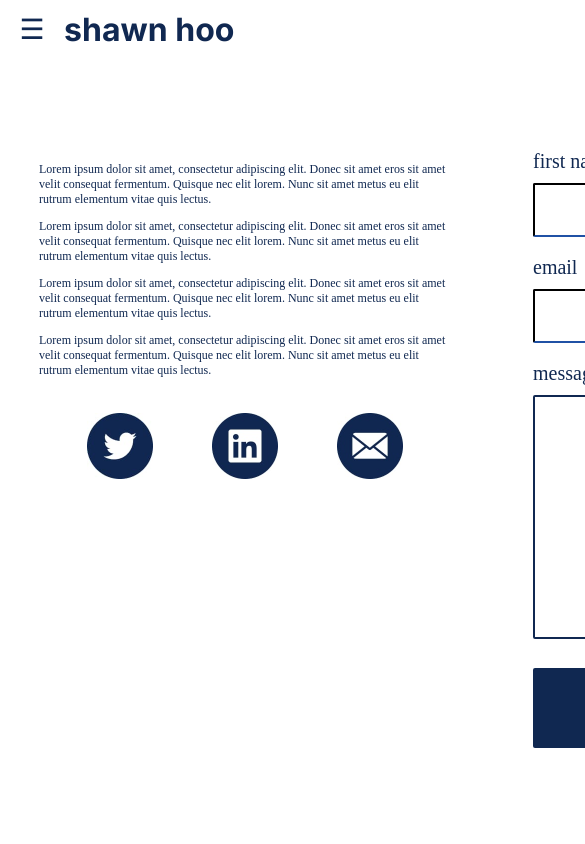
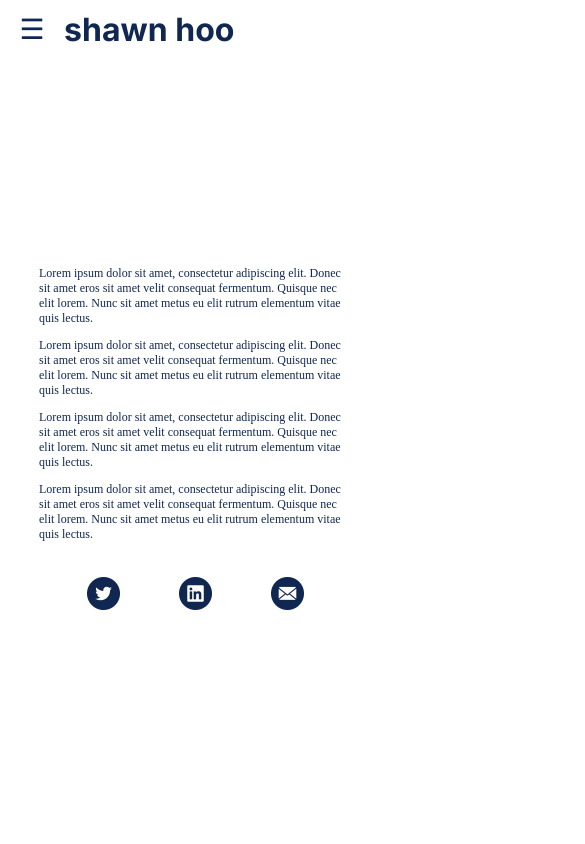
Before and after one commit to Darren-Loh/shawn-hoo-portfolio-web, a React (Create React App) app: page /contact in a window 390 px wide. Shown: the top 844 px of the page, 585 px wide, since content can reach past the window. Built offline with nearby package versions, Linux system fonts and the light colour scheme.

Commit message:
implemented mobile compatibility for contact page

```diff
--- a/src/Components/contact/ContactPage.css
+++ b/src/Components/contact/ContactPage.css
@@ -106,3 +106,105 @@
 .contactRightLabels{
     padding-bottom: 10px;
 }
+
+@media (max-width: 480px) {
+    .contactPageOuter{
+        display: flex;
+        /* align-items: center; */
+        height: 100%;
+        margin-top: 32px;
+        padding-top: 20px;
+    }
+
+    .contactPageContainer{
+        flex-direction: column;
+    }
+
+    /* left section */
+    .contactPageLeft{
+        display: flex;
+        flex-direction: column;
+        align-items: center;
+        justify-content: center;
+        height: 90vh;
+        width: 80vw;
+    }
+
+    .contactPageIcons{
+        display: flex;
+        align-items: center;
+    }
+
+    .twitlogo, .indeedlogo, .msglogo{
+        width: 33px;
+        height: auto;
+    }
+
+    /* right section */
+    .contactPageRight{
+        display: flex;
+        flex-direction: column;
+        align-items: center;
+        justify-content: center;
+        height: 90vh;
+        width: 80vw;
+        font-size: 12px;
+        gap: 19px;
+    }
+    .nameInput{
+        display: flex;
+        flex-direction: column;
+        gap: 10px;
+    }
+
+    #fname, #lname, #email{
+        height: 40px;
+        border-color: #102851;
+        border-radius: 2px;
+        padding: 0px 5px;
+        font-family: 'Newsreader';
+        font-weight: normal;
+        font-size: 20px;
+    }
+    .nameLeft, .nameRight, .emailInput, .msgInput {
+        display: flex;
+        flex-direction: column;
+        width: 80vw;
+    }
+
+    .msgInputBox{
+        border-color: #102851;
+        border-width: 2px;
+        border-radius: 2px;
+        font-family: 'Newsreader';
+        font-weight: normal;
+        font-size: 20px;
+        margin-bottom: 10px;
+        padding: 5px 10px;
+    }
+
+    .submitBtn{
+        width: 100%;
+        height: 80px;
+        background-color: #102851;
+        color: white;
+        border-radius: 2px;
+        font-weight: 700;
+        border-style: none;
+        font-family: Newsreader;
+    }
+
+    .submitBtn:hover{
+        background-color: #33528693;
+        cursor: pointer;
+        transition: 0.1s;
+    }
+
+    .submitBtn:active{
+        background-color: #102851;
+    }
+
+    .contactRightLabels{
+        padding-bottom: 10px;
+    }
+}
--- a/src/Components/contact/ContactPage.js
+++ b/src/Components/contact/ContactPage.js
@@ -10,8 +10,6 @@ function ContactPage() {
             <ContactPageLeft/>
             <ContactPageRight/>
         </div>
-
-
     </div>
   )
 }
```
